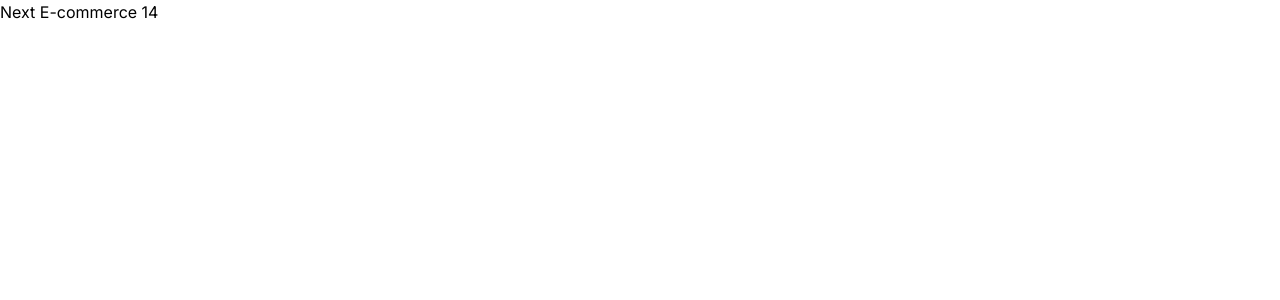
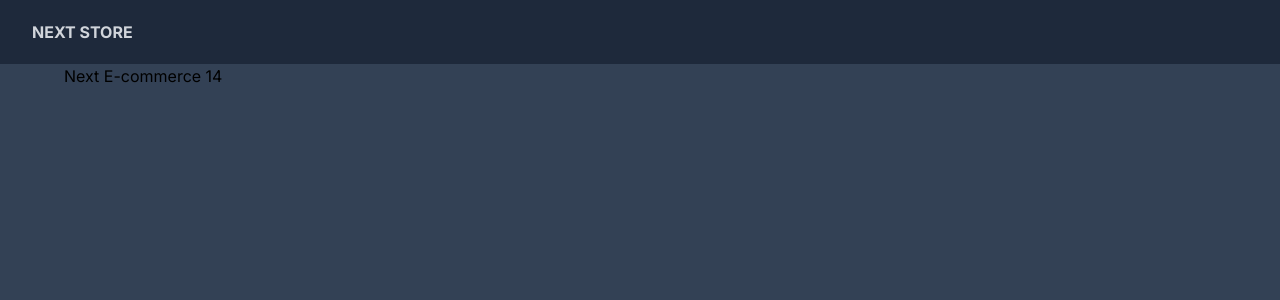
Before and after one commit to Raphaeljsx/next-ecommerce, a Next.js app: page / in a window 1280 px wide. Shown: the top 300 px of the page. Built offline with nearby package versions, Linux system fonts and the light colour scheme.

Commit message:
add Navbar

```diff
--- /dev/null
+++ b/src/app/components/Navbar.tsx
@@ -0,0 +1,13 @@
+import Link from "next/link";
+
+function Navbar() {
+  return(
+    <nav className="fixed top-0 w-full flex items-center py-2 px-8 justify-between z-50 bg-slate-800 text-gray-300">
+          <Link href="/" className="uppercase font-bold text-md h-12 flex items-center">
+            Next Store
+          </Link>
+        </nav>
+  )
+}
+
+export default Navbar;
--- a/src/app/layout.tsx
+++ b/src/app/layout.tsx
@@ -1,6 +1,8 @@
 import type { Metadata } from "next";
 import { Inter } from "next/font/google";
 import "./globals.css";
+import Navbar from "./components/Navbar";
+
 
 const inter = Inter({ subsets: ["latin"] });
 
@@ -16,7 +18,12 @@
 }>) {
   return (
     <html lang="PT-BR">
-      <body className={inter.className}>{children}</body>
+      <body className={inter.className}>
+        <Navbar/>
+        <main className="bg-slate-700 h-screen p-16">
+          {children}
+        </main>
+      </body>
     </html>
   );
 }
```
